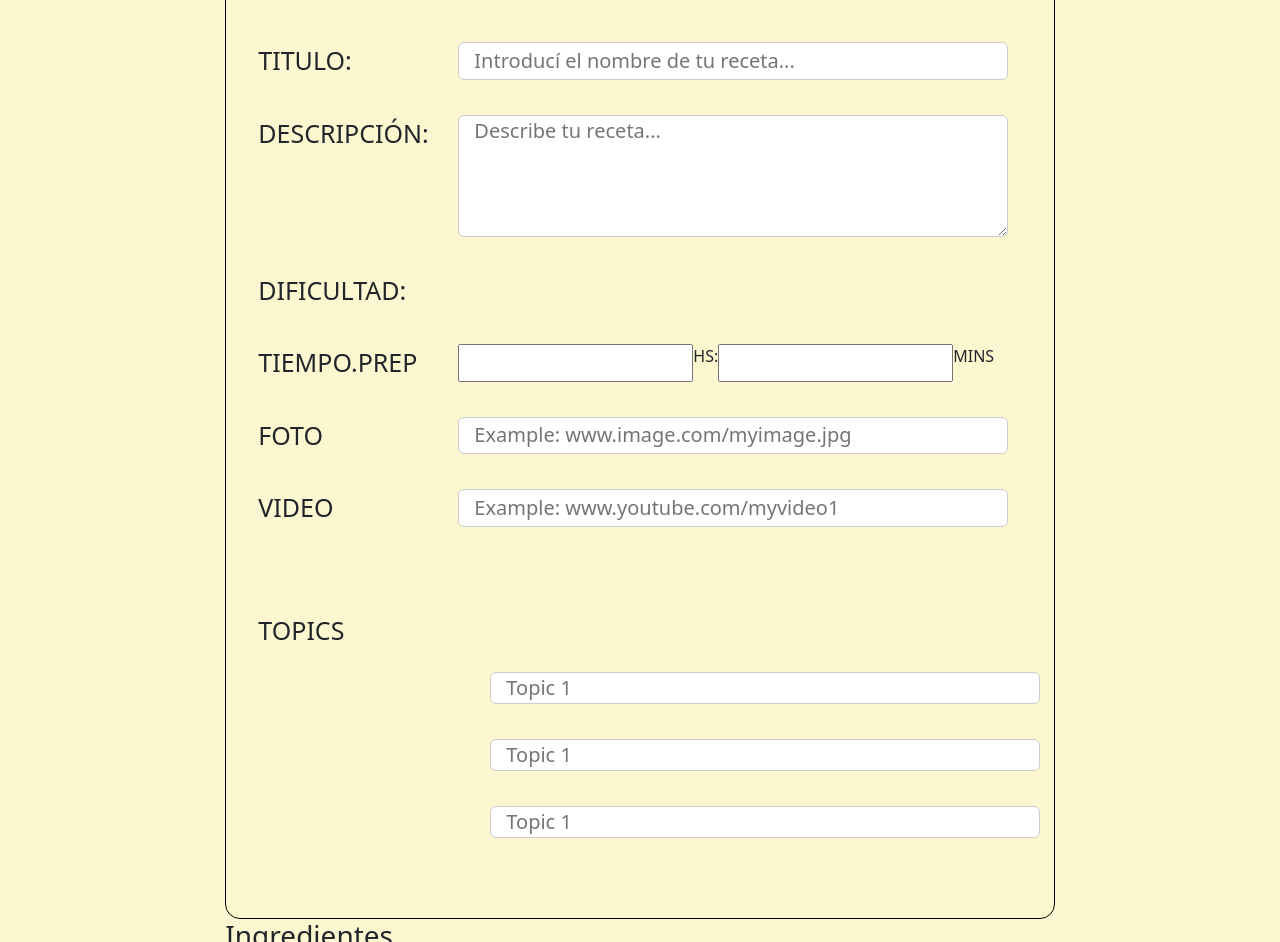
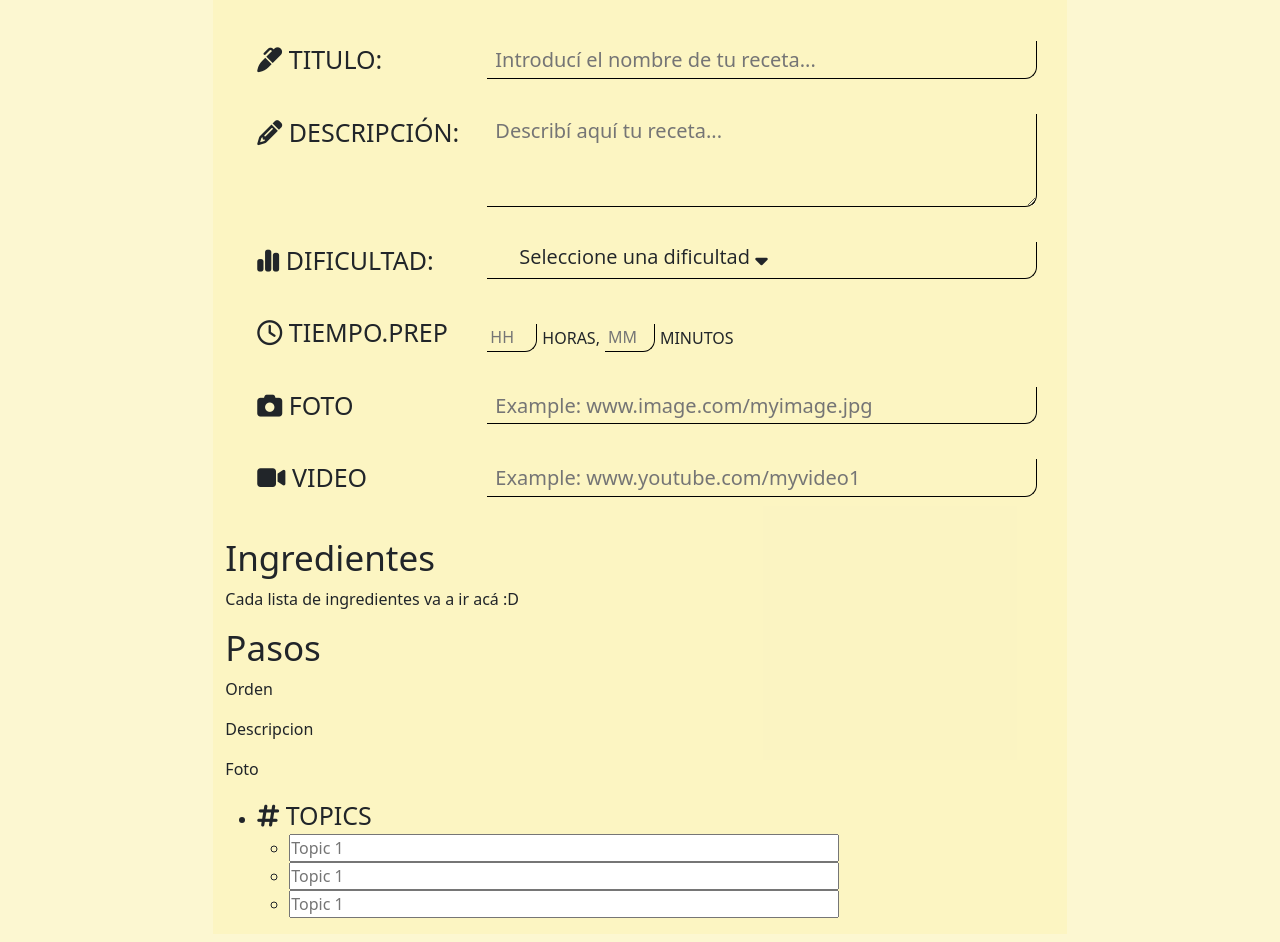
Before and after one commit to DarkThemeEnabled/FrontEnd, a plain HTML site: page Pages/PostearOModReceta/CrearOModReceta.html in a window 1280 px wide. Shown: the part 257-1199 px from the top of the page. Drawn offline with nearby package versions, Linux system fonts and the light colour scheme.

Commit message:
Correccion de disenos PostReceta, reestructuración del diseno de PostReceta

```diff
--- a/Pages/PostearOModReceta/CrearOModReceta.html
+++ b/Pages/PostearOModReceta/CrearOModReceta.html
@@ -13,76 +13,125 @@
 <body class="container-fluid">
     <header id="Nav"></header>
     <script type="module" src="../../Compontents/Header/Render/HeaderRender.js"></script>
-    <main class="row" id="Main-CrearOModRec">
+    <main class="row" id="Main-CrearOModRec" >
         <div class="col-2"></div>
-        <div class="col-8">
+        <div class="col-8" style="background-color: #f8ec8f3b;">
             <h1 class="titulo-pagina-receta">CREACION DE RECETA</h1>
             <section id="General" class="general-container">
                 <!-- Idea: Ponerle un iconito a cada coso para hacerlo más lindo visualmente -->
                 <!-- Idea 2: Ponerle algún coso que avise cuando un input es obligatorio -->
-                <h3 style="font-size: 35px;">Información general de la receta</h3>
-                <ul>
+                <h3 class="subtitulos-pagina-receta">Información general de la receta</h3>
+                <ul class="container-formulario-general">
                     <!-- Idea general, poner un check para confirmar el nombre? O solo dejar el input y listo el pollo -->
                     <li>
-                        <span class="span-formulario">TITULO:</span>
-                        <input type="text" placeholder="Introducí el nombre de tu receta..." class="formulario-creacion">
+                        <div class="div-tag-formulario">
+                            <i class="fa-solid fa-marker"></i>
+                            <span class="div-tag-formulario">TITULO:</span>
+                        </div>
+                        <input type="text" placeholder="Introducí el nombre de tu receta..." class="input-texto input-tags input-default-settings">
                     </li>
                     <li>
-                        <span class="span-formulario">DESCRIPCIÓN:</span>
-                        <!-- <input type="text" rows="4" cols="50" placeholder="Introduzca una descripcion" class="formulario-creacion"> -->
-                        <textarea class="formulario-creacion" rows="4" cols="50" placeholder="Describe tu receta..."></textarea>
+                        <div class="div-tag-formulario">
+                            <i class="fa-solid fa-pencil"></i>
+
+                        <span class="div-tag-formulario">DESCRIPCIÓN:</span>
+                        </div>
+
+                        <textarea class="input-texto input-tags input-default-settings" rows="3" cols="50" placeholder="Describí aquí tu receta..."></textarea>
 
                     </li>
                     <li>
-                        <span class="span-formulario">DIFICULTAD:</span>
+                        <div class="div-tag-formulario ">
+                            <i class="fa-solid fa-chart-simple"></i>
+                            <span class="div-tag-formulario">DIFICULTAD:</span>
+                        </div>
+                        <div class="input-default-settings list-dificultad">
+                            <ul class="menu-filtro">
+                                <li>
+                                    <a>Seleccione una dificultad <i class="fa-solid fa-sort-down"></i></a>
+                                    <ul class="submenu-filtro">
+                                        <li>
+                                            facil
+                                        </li>
+                                        <li>
+                                            medio
+                                        </li>
+                                        <li>
+                                            dificil
+                                        </li>
+                                        <li>
+                                            Guanaco
+                                        </li>
+                                    </ul>
+                                </li>
+
+
+                            </ul>
+
+                        </div>
                         <!-- Acá tengo que hacer que se habra una listita oculta con las 5 dificultades -->
                     </li>
                     <li>
-                        <span class="span-formulario">TIEMPO.PREP</span>
-                        <input type="number">
-                        <a>HS</a>
-                        <a>:</a>
-                        <input type="number">
-                        <a>MINS</a>
-                        <!-- Pongo 4 cuadrados que emulen un HH : MM-->
+                        <div class="div-tag-formulario">
+                            <i class="fa-regular fa-clock"></i>
+                            <span >TIEMPO.PREP</span>
+                        </div>
+                        <div class="horario-container">
+                            <input type="number" class="input-default-settings input-hora " placeholder="HH">
+                            <a>HORAS,</a>
+                            <input type="number" class="input-default-settings input-hora " placeholder="MM">
+                            <a>MINUTOS</a>
+                        </div>
+
+                        <!-- No me gusta como queda el input, voy a buscar otra solución-->
                     </li>
                     <li>
-                        <span class="span-formulario">FOTO</span>
-                        <input type="text" placeholder="Example: www.image.com/myimage.jpg" class="formulario-creacion">
+                        <div class="div-tag-formulario">
+                            <i class="fa-solid fa-camera"></i>
+                            <span class="div-tag-formulario">FOTO</span>
+                        </div>
+
+                        <input type="text" placeholder="Example: www.image.com/myimage.jpg" class="input-texto input-tags input-default-settings">
                     </li>
                     <li>
-                        <span class="span-formulario">VIDEO</span>
-                        <input type="text" placeholder="Example: www.youtube.com/myvideo1" class="formulario-creacion">
-                    </li>
-                </ul>
-                <ul>
-                    <li>
-                        <span class="span-formulario">TOPICS</span>
-                        <ul>
-                            <li>
-                                <input type="text" placeholder="Topic 1" class="formulario-creacion">
-                            </li>
-                            <li>
-                                <input type="text" placeholder="Topic 1" class="formulario-creacion">
-                            </li>
-                            <li>
-                                <input type="text" placeholder="Topic 1" class="formulario-creacion">
-                            </li>
-                        </ul>
+                        <div class="div-tag-formulario">
+                            <i class="fa-solid fa-video"></i>
+                            <span class="div-tag-formulario">VIDEO</span>
+                        </div>
+                        <input type="text" placeholder="Example: www.youtube.com/myvideo1" class="input-texto input-tags input-default-settings">
                     </li>
                 </ul>
 
             </section>
             <section id="Ingredientes">
-                <h3>Ingredientes</h3>
+                <h3 class="subtitulos-pagina-receta">Ingredientes</h3>
                 <p>Cada lista de ingredientes va a ir acá :D</p>
             </section>
             <section id="Pasos">
-                <h3>Pasos</h3>
+                <h3 class="subtitulos-pagina-receta">Pasos</h3>
                 <p>Orden</p>
                 <p>Descripcion</p>
                 <p>Foto</p>
             </section>
+            <ul>
+                <li>
+                    <div class="div-tag-formulario">
+                        <i class="fa-solid fa-hashtag"></i>
+                        <span class="div-tag-formulario">TOPICS</span>
+                    </div>
+                    <ul>
+                        <li>
+                            <input type="text" placeholder="Topic 1" class="input-texto">
+                        </li>
+                        <li>
+                            <input type="text" placeholder="Topic 1" class="input-texto">
+                        </li>
+                        <li>
+                            <input type="text" placeholder="Topic 1" class="input-texto">
+                        </li>
+                    </ul>
+                </li>
+            </ul>
         </div>
         <div class="col-2"></div>
     </main>
--- a/Styles(Css)/CrearOModRecetaStyles/CrearOModRecetaStyles.css
+++ b/Styles(Css)/CrearOModRecetaStyles/CrearOModRecetaStyles.css
@@ -13,39 +13,131 @@
     user-select: none;
 }
 
-.general-container
+.subtitulos-pagina-receta
 {
-    border: 1px black solid;
-    border-radius: 15px;
+    user-select: none;
+    font-size: 35px;
 }
 
-.general-container ul
+
+/*  Estilos del section GENERALs */
+
+.container-formulario-general
 {
+    user-select: none;
     margin-top: 50px;
-    margin-bottom: 10px;
     list-style: none;
-    border-radius: 30px;
     margin-bottom: 15px;
 }
-.span-formulario
+.div-tag-formulario
 {
     font-size: 25px;
-    width: 200px;
+    width: 230px;
 }
 
-.general-container ul > li
+.container-formulario-general > li
 {
     display: flex;
     padding-top: 10px;
     padding-bottom: 25px;
 }
 
-.formulario-creacion
+.horario-container
 {
-    border-radius: 6px;
-    padding-left: 15px;
+    display: flex;
+    align-items: flex-end;
+}
+
+.horario-container a
+{
+    margin-bottom: 2px;
+    margin-left: 5px;
+    margin-right: 5px;
+}
+
+.input-texto
+{
     width: 550px;
+}
+
+.input-tags
+{
     font-size: 20px;
+    padding-top: 2px;
+    padding-left: 8px;
+}
+.input-default-settings
+{
+
     border: none;
-    border: 1px solid #ccc;
+    border-right: 1px solid black;
+    border-bottom: 1px solid black;
+    border-bottom-right-radius: 12px;
+    background-color: transparent;
+    outline: none;
 }
+
+.input-hora {
+    margin-top: 8px;
+    height: 28px;
+    width: 50px;
+    padding-left: 3px;
+}
+
+.list-dificultad
+{
+    display: flex;
+    font-size: 20px;
+    width: 550px;
+}
+
+
+
+.submenu-filtro{
+    position: absolute;
+      background: rgb(48, 33, 33);
+      visibility: hidden;
+      opacity: 0;
+    border-radius: 5px;
+  }
+
+  .submenu-filtro li a{
+      display: block;
+      padding: 15px;
+      color: rgba(255, 255, 255, 0.89);
+      font-family: 'Open sans';
+      text-decoration: none;
+  }
+
+  .menu-filtro li:hover .submenu-filtro{
+      visibility: visible;
+      opacity: 1;
+  }
+
+
+
+  .container-filtrador{
+    width: 100%;
+  }
+
+  .container-filtrador ul{
+      list-style: none;
+    padding-left: 1%;
+  }
+
+  .menu-filtro > li{
+    display: flex;
+      position: relative;
+      display: inline-block;
+  }
+
+  .menu-filtro > li > a{
+      display: block;
+      color: rgba(255, 255, 255, 0.89);
+      font-family: 'Open sans';
+      text-decoration: none;
+  }
+
+  .menu-filtro li a:hover{
+      color: rgb(124, 124, 124);
+  }
```
Also changed, not shown: Service/Receta/GetDificultadApi.js (added, +14 -0 lines).
